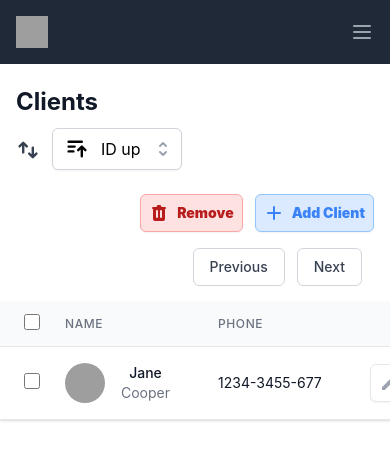
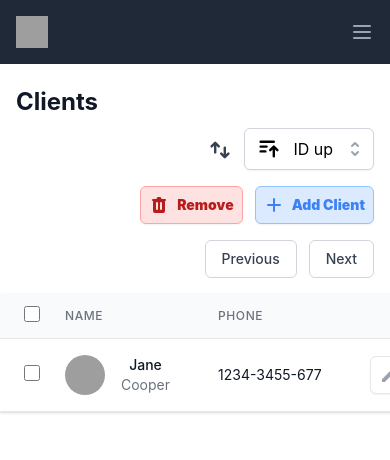
Before and after one commit to kara-one/show.test.expane, a React (Create React App) app: page / in a window 390 px wide. Shown: the top 460 px of the page. Built offline with nearby package versions, Linux system fonts and the light colour scheme; grey boxes are pictures that could not be loaded.

Commit message:
fix design ClientsHeading

```diff
--- a/src/components/clients/ClientsHeading.js
+++ b/src/components/clients/ClientsHeading.js
@@ -6,15 +6,15 @@ import ClientsActions from './ClientsActions';
 export default function ClientsHeading() {
     return (
         <div className="lg:flex lg:items-center lg:justify-between lg:items-stretch mb-4 sm:px-0 px-4">
-            <div className="flex-1 min-w-0">
+            <div className="flex flex-col justify-between min-w-0">
                 <h2 className="mb-3 text-2xl font-bold text-left leading-7 text-gray-900 sm:text-3xl sm:truncate">
                     Clients
                 </h2>
-                <div className="mt-1 flex flex-row items-end flex-wrap space-x-3">
+                <div className="flex flex-row justify-end sm:justify-start items-end flex-wrap space-x-3">
                     <ClientsFilter />
                 </div>
             </div>
-            <div className="mt-5 flex flex-col justify-end items-end lg:mt-0 lg:ml-4">
+            <div className="mt-3 lg:mt-0 lg:ml-4 flex flex-col justify-end items-end">
                 <div className="mt-1 mb-3 flex flex-row justify-end items-end flex-wrap space-x-3">
                     <ClientsActions />
                 </div>
--- a/src/components/clients/ClientsPagination.js
+++ b/src/components/clients/ClientsPagination.js
@@ -3,7 +3,7 @@ import { ChevronLeftIcon, ChevronRightIcon } from '@heroicons/react/solid';
 
 export default function ClientsPagination() {
     return (
-        <div className="bg-white flex items-center justify-between sm:px-0 px-3">
+        <div className="bg-white flex items-center justify-between px-0">
             <div className="flex-1 flex justify-between sm:hidden">
                 <a
                     href="#"
```
